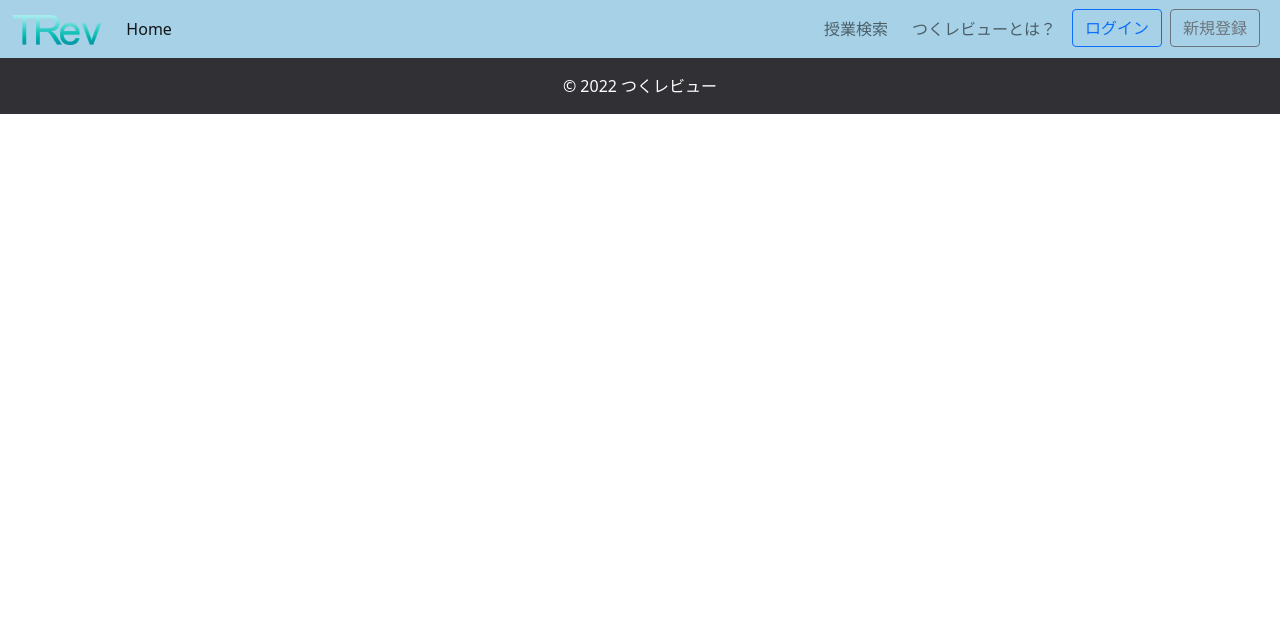
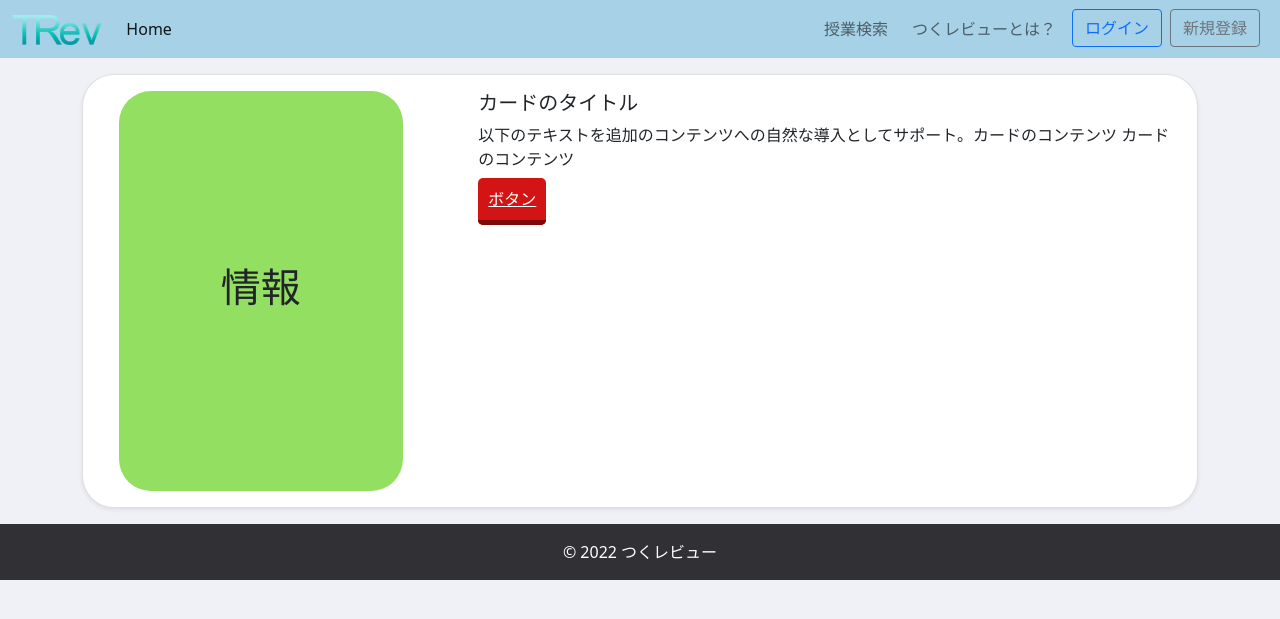
Before and after one commit to ssf2xguile/TsukuReview, a Django app: template templates/review/lecture.html in a window 1280 px wide. Shown: the top 619 px of the page. Run offline with Django 3.2, Linux system fonts and the light colour scheme; the template is opened without the code that fills it, so the values that code supplies are empty.

Commit message:
講義ページの学群画像を追加

```diff
--- a/review/urls.py
+++ b/review/urls.py
@@ -4,4 +4,5 @@ from . import views
 
 urlpatterns = [
     path('', views.IndexView.as_view(), name='index'),
+    path('lecture/', views.LectureView.as_view(), name='lecture'),
 ]
--- a/review/views.py
+++ b/review/views.py
@@ -1,4 +1,7 @@
-from django.views.generic import TemplateView
+from django.views.generic import TemplateView, DetailView
 
 class IndexView(TemplateView):
     template_name = 'review/index.html'
+
+class LectureView(TemplateView):
+    template_name = 'review/lecture.html'
--- a/static/css/style.css
+++ b/static/css/style.css
@@ -4,7 +4,7 @@
 }
 
 /* bodyの背景色 */
-.bg-gray {
+body {
     background-color: #EFF1F6;
 }
 
@@ -35,9 +35,36 @@
     padding-bottom: 15px;
 }
 
+
+/* カードの角丸 */
+.card-radius {
+    border-radius: 2rem;
+}
+
+.college-img {
+    width: 80%;
+    height: 400px;
+    border-radius: 2rem;
+    background-color: rgb(146, 223, 98);
+
+    /* フレックス要素で上下左右中央揃え */
+    display: flex;
+    justify-content: center;
+    align-items: center;
+}
+
 /* フッターの背景色 */
 footer {
     background-color: #3D3C42;
+}
+.mynavi-btn {
+    background:#d21414; /*背景色の指定*/
+    color:#ffffff; /*テキストの色の指定*/
+    border-bottom:#800808 5px solid; /*下部の境界線の指定*/
+    width:100px; /*幅の指定*/
+    text-align:center; /*中央揃えの指定*/
+    border-radius:5px;
+    padding:10px;
 }
 
 @media (max-width:768px) {
--- a/templates/review/lecture.html
+++ b/templates/review/lecture.html
@@ -3,8 +3,23 @@
 
 {% block content %}
     <div class="container">
-        <div class="row">
-            <div class="col"></div>
+        <div class="card card-radius d-flex my-3 shadow-sm">
+            <div class="row">
+                <div class="col-md-4">
+                    <!--空のdivクラスを用意し、d-flexを適用する(子要素を上下左右中央揃え)-->
+                    <div class="d-flex align-items-center justify-content-center w-100 h-100 py-3">
+                        <!--学類ごとのカラーや配置を設定-->
+                        <div class="college-img"><h1>情報</h1></div>
+                    </div>
+                </div>
+                <div class="col-md-8">
+                    <div class="card-body">
+                        <h5 class="card-title">カードのタイトル</h5>
+                        <p class="card-text">以下のテキストを追加のコンテンツへの自然な導入としてサポート。カードのコンテンツ カードのコンテンツ</p>
+                        <a href="#" class="mynavi-btn">ボタン</a>
+                    </div>
+                </div>
+            </div>
         </div>
     </div>
 {% endblock %}
```
